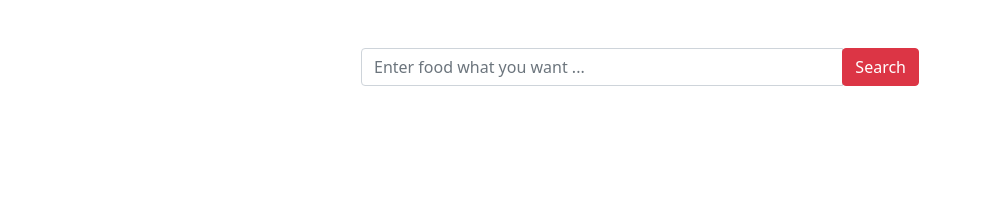
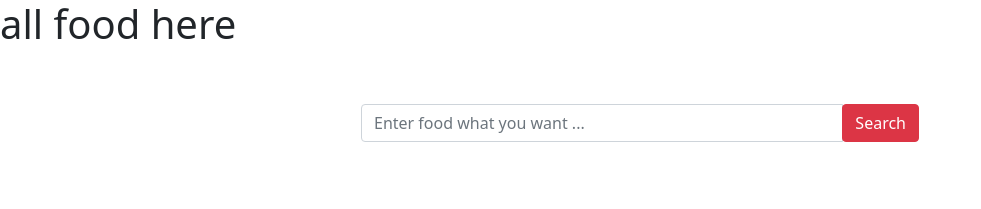
Before and after one commit to mehedihassansagor/hungry, a plain HTML site: page index.html in a window 1280 px wide. Shown: the whole page, without its empty margins (0-981 px from the left). Drawn offline with nearby package versions, Linux system fonts and the light colour scheme.

Commit message:
add last

```diff
--- a/index.html
+++ b/index.html
@@ -9,6 +9,7 @@
     <link rel="stylesheet" href="style.css">
 </head>
 <body>
+    <h1>all food here</h1>
     <div class="container">
         <form class="col-md-6 m-auto py-5">
             <div class="input-group mb-3">
```
